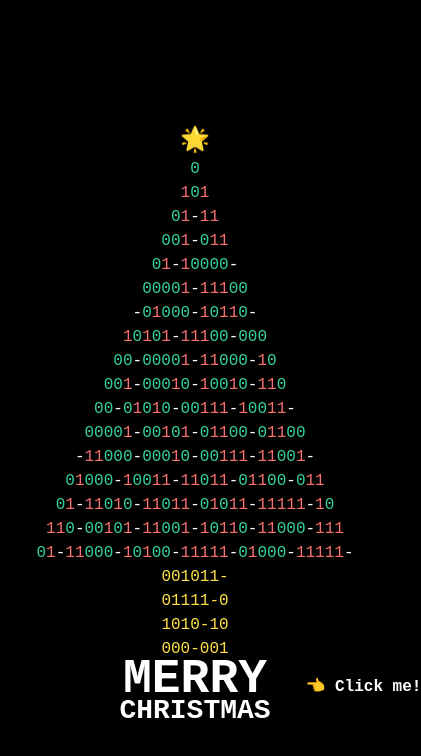
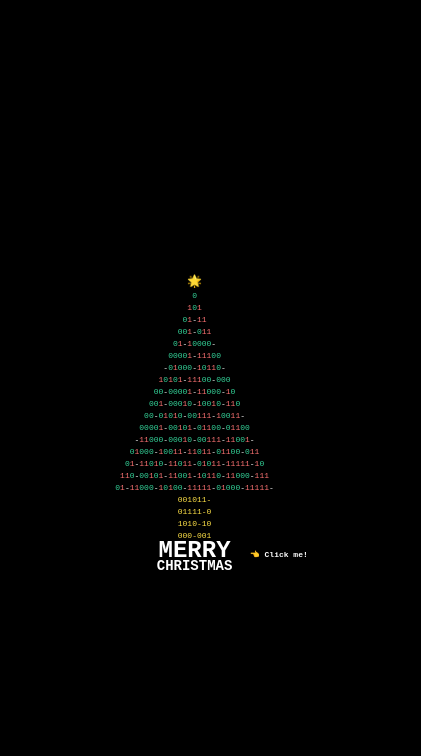
Before and after one commit to ju-nong/christmas-tree, a Vue app: page / in a window 390 px wide. Shown: the top 756 px of the page, 421 px wide, since content can reach past the window. Built offline with nearby package versions, Linux system fonts and the light colour scheme.

Commit message:
feat : 반응형

```diff
--- a/index.html
+++ b/index.html
@@ -1,5 +1,5 @@
 <!DOCTYPE html>
-<html lang="en">
+<html lang="ko">
     <head>
         <meta charset="UTF-8" />
         <link
--- a/src/App.vue
+++ b/src/App.vue
@@ -1,8 +1,8 @@
 <template>
     <div
-        class="w-[100vw] h-[100vh] grid place-items-center text-white text-center"
+        class="w-[100vw] h-[100vh] flex justify-center items-center text-white text-center overflow-hidden"
     >
-        <div class="tree flex flex-col items-center m-6">
+        <div class="tree flex flex-col items-center p-6">
             <div class="body-container flex flex-col items-center">
                 <p class="text-2xl" :class="`${glitter ? 'star' : ''}`">🌟</p>
                 <p v-for="(_, row) in rows" :key="row">
--- a/src/style.css
+++ b/src/style.css
@@ -12,6 +12,7 @@
 body {
     background-color: #000;
     font-family: "Courier New", Courier, monospace;
+    overflow: hidden;
 }
 
 @keyframes Shining {
@@ -37,3 +38,17 @@ body {
         transform: translate(130%, -50%);
     }
 }
+
+@media screen and (max-width: 500px) {
+    .tree {
+        transform: scale(0.5);
+        transform-origin: center;
+    }
+}
+
+@media screen and (max-height: 600px) {
+    .tree {
+        transform: scale(0.4);
+        transform-origin: center;
+    }
+}
```
